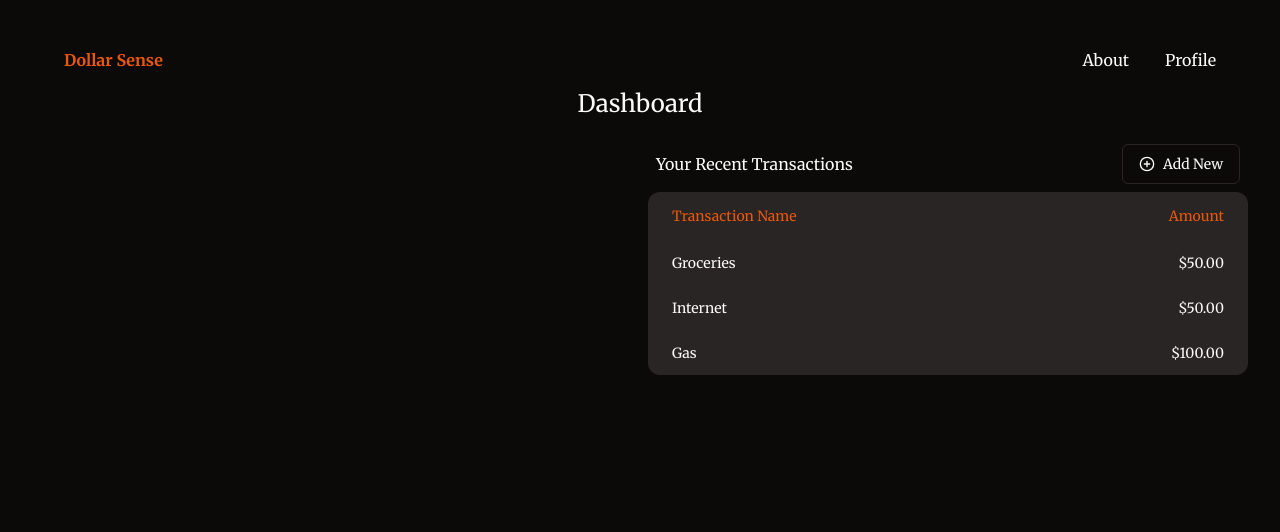
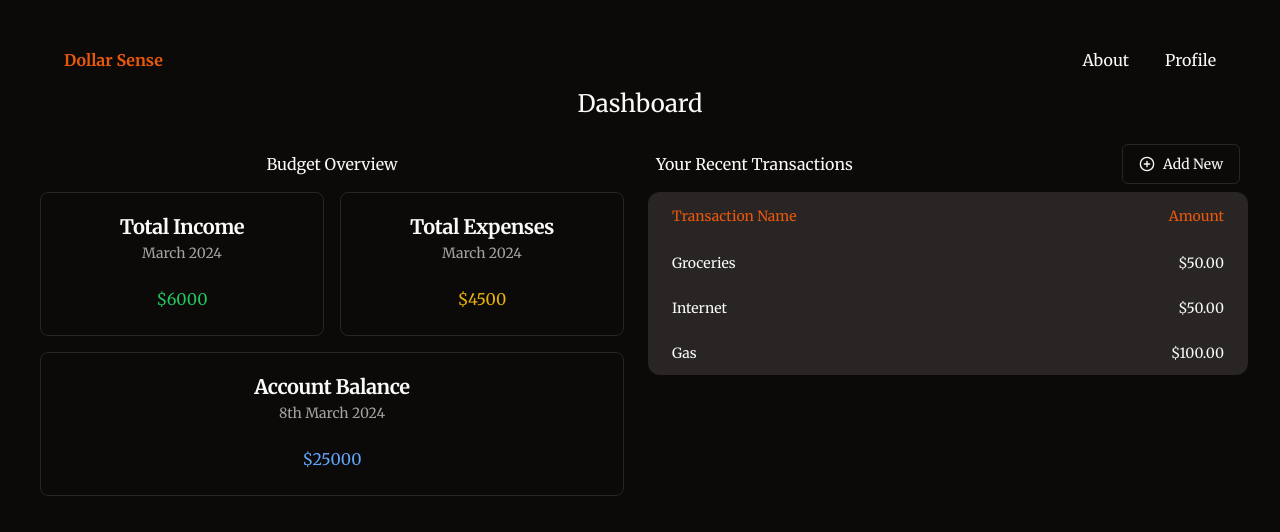
Before and after one commit to TaimoorAleem/DollarSenseApp, a React (Vite) app in the folder dollarsenseapp-client/: page /dashboard in a window 1280 px wide. Shown: the top 532 px of the page. Built offline with nearby package versions, Linux system fonts and the light colour scheme.

Commit message:
Add income and expense cards in budget overview.

```diff
--- a/dollarsenseapp-client/package.json
+++ b/dollarsenseapp-client/package.json
@@ -15,10 +15,12 @@
     "@radix-ui/react-dialog": "^1.0.5",
     "@radix-ui/react-label": "^2.0.2",
     "@radix-ui/react-slot": "^1.0.2",
+    "chart.js": "^4.4.2",
     "class-variance-authority": "^0.7.0",
     "clsx": "^2.1.0",
     "lucide-react": "^0.344.0",
     "react": "^18.2.0",
+    "react-chartjs-2": "^5.2.0",
     "react-dom": "^18.2.0",
     "react-router-dom": "^6.22.2",
     "tailwind-merge": "^2.2.1",
--- /dev/null
+++ b/dollarsenseapp-client/src/components/BudgetOverview.tsx
@@ -0,0 +1,48 @@
+import {
+  Card,
+  CardContent,
+  CardDescription,
+  CardHeader,
+  CardTitle,
+} from "@/components/ui/card"
+
+
+const BudgetOverview = () => {
+  return (
+    <div className='grid grid-cols-2'>
+      <div className="items-center mt-4 mb-2 col-span-2">
+        <h2 className="align-middle">Budget Overview</h2>
+      </div>
+      <Card className="m-2">
+        <CardHeader>
+          <CardTitle>Total Income</CardTitle>
+          <CardDescription>March 2024</CardDescription>
+        </CardHeader>
+        <CardContent>
+          <p className="text-green-500">$6000</p>
+        </CardContent>
+      </Card>
+      <Card className="m-2">
+        <CardHeader>
+          <CardTitle>Total Expenses</CardTitle>
+          <CardDescription>March 2024</CardDescription>
+        </CardHeader>
+        <CardContent>
+          <p className="text-yellow-500">$4500</p>
+        </CardContent>
+      </Card>
+      <Card className="m-2 col-span-2">
+        <CardHeader>
+          <CardTitle>Account Balance</CardTitle>
+          <CardDescription>8th March 2024</CardDescription>
+        </CardHeader>
+        <CardContent>
+          <p className="text-blue-400">$25000</p>
+        </CardContent>
+      </Card>
+
+    </div>
+  )
+}
+
+export default BudgetOverview
--- /dev/null
+++ b/dollarsenseapp-client/src/components/ui/card.tsx
@@ -0,0 +1,79 @@
+import * as React from "react"
+
+import { cn } from "@/lib/utils"
+
+const Card = React.forwardRef<
+  HTMLDivElement,
+  React.HTMLAttributes<HTMLDivElement>
+>(({ className, ...props }, ref) => (
+  <div
+    ref={ref}
+    className={cn(
+      "rounded-lg border bg-card text-card-foreground shadow-sm",
+      className
+    )}
+    {...props}
+  />
+))
+Card.displayName = "Card"
+
+const CardHeader = React.forwardRef<
+  HTMLDivElement,
+  React.HTMLAttributes<HTMLDivElement>
+>(({ className, ...props }, ref) => (
+  <div
+    ref={ref}
+    className={cn("flex flex-col space-y-1.5 p-6", className)}
+    {...props}
+  />
+))
+CardHeader.displayName = "CardHeader"
+
+const CardTitle = React.forwardRef<
+  HTMLParagraphElement,
+  React.HTMLAttributes<HTMLHeadingElement>
+>(({ className, ...props }, ref) => (
+  <h3
+    ref={ref}
+    className={cn(
+      "text-xl font-semibold leading-none tracking-tight",
+      className
+    )}
+    {...props}
+  />
+))
+CardTitle.displayName = "CardTitle"
+
+const CardDescription = React.forwardRef<
+  HTMLParagraphElement,
+  React.HTMLAttributes<HTMLParagraphElement>
+>(({ className, ...props }, ref) => (
+  <p
+    ref={ref}
+    className={cn("text-sm text-muted-foreground", className)}
+    {...props}
+  />
+))
+CardDescription.displayName = "CardDescription"
+
+const CardContent = React.forwardRef<
+  HTMLDivElement,
+  React.HTMLAttributes<HTMLDivElement>
+>(({ className, ...props }, ref) => (
+  <div ref={ref} className={cn("p-6 pt-0", className)} {...props} />
+))
+CardContent.displayName = "CardContent"
+
+const CardFooter = React.forwardRef<
+  HTMLDivElement,
+  React.HTMLAttributes<HTMLDivElement>
+>(({ className, ...props }, ref) => (
+  <div
+    ref={ref}
+    className={cn("flex items-center p-6 pt-0", className)}
+    {...props}
+  />
+))
+CardFooter.displayName = "CardFooter"
+
+export { Card, CardHeader, CardFooter, CardTitle, CardDescription, CardContent }
--- a/dollarsenseapp-client/src/pages/Dashboard.tsx
+++ b/dollarsenseapp-client/src/pages/Dashboard.tsx
@@ -1,3 +1,4 @@
+import BudgetOverview from '@/components/BudgetOverview';
 import Navbar from '../components/Navbar';
 import RecentTransactions from '@/components/RecentTransactions';
 
@@ -7,9 +8,12 @@
     <Navbar />
     <h1 className="text-2xl mb-4">Dashboard</h1>
     <div className="grid grid-cols-2 gap-4 bg-background h-screen">
-        <div className="col-start-2">
-          <RecentTransactions />
-        </div>
+      <div className='col-start-1'>
+        <BudgetOverview />
+      </div>
+      <div className="col-start-2">
+        <RecentTransactions />
+      </div>
     </div>
     </>
   )
```
Also changed, not shown: 1 other file (tests, documents, lock files or other folders).
